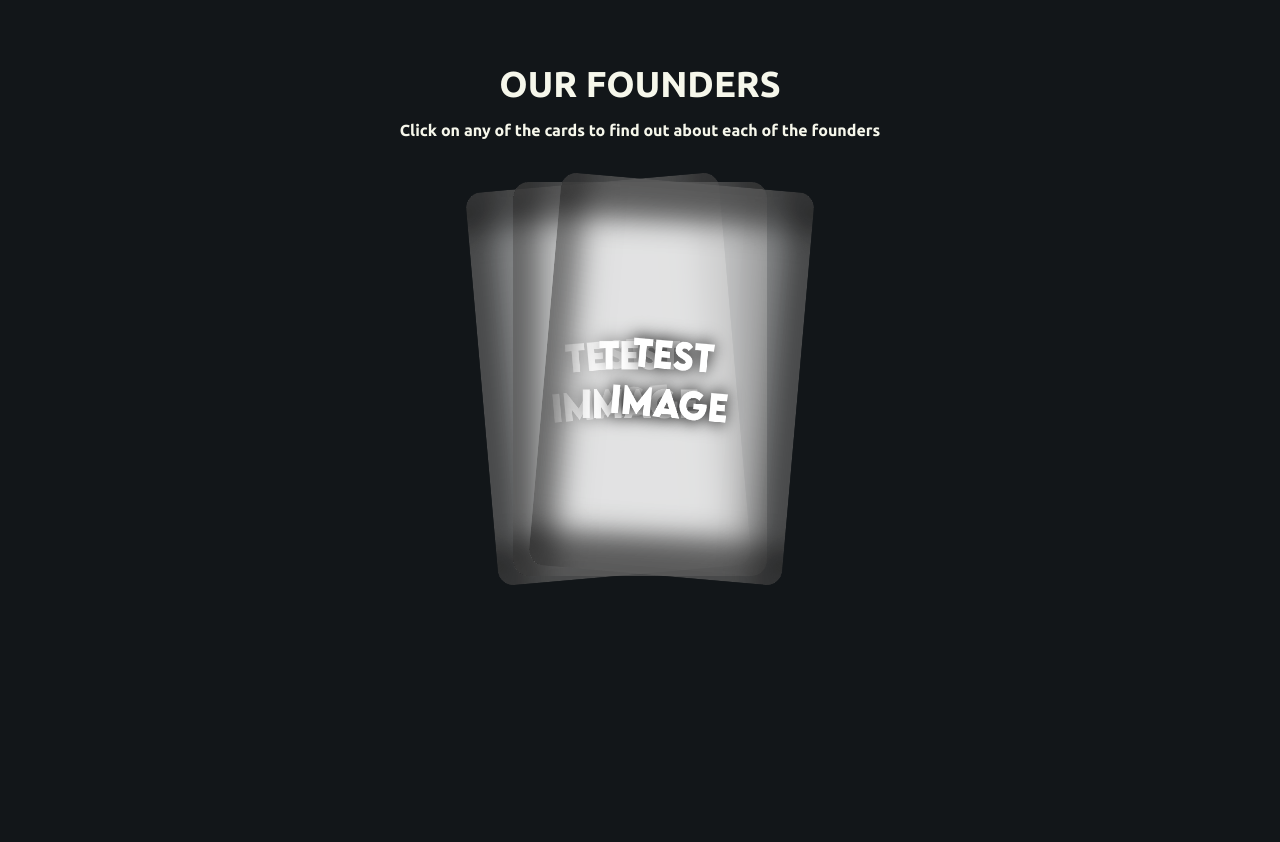
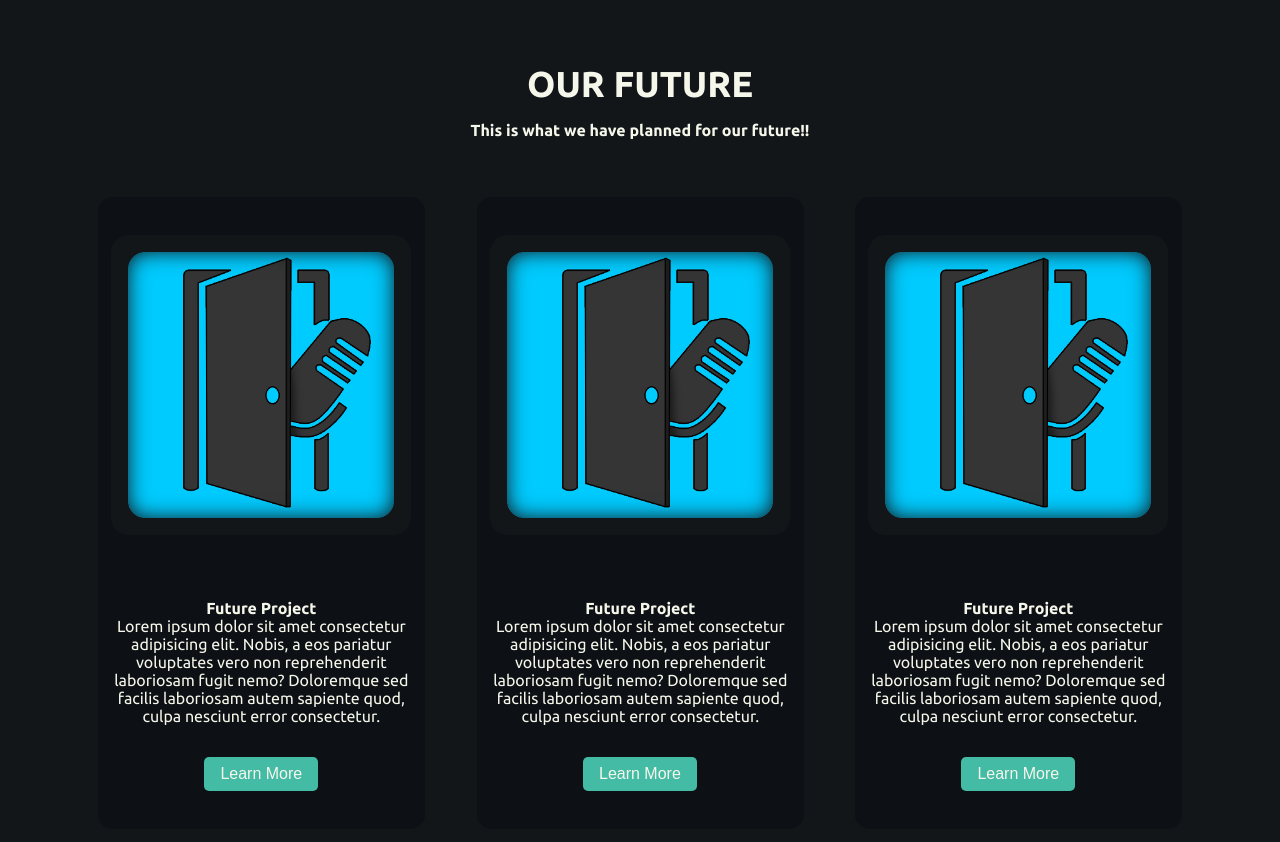
Before and after one commit to PropClosetStudio/propclosetstudio.github.io, a plain HTML site: page index.html in a window 1280 px wide. Shown: the part 1440-2282 px from the top of the page. Before the commit the page ends 2139 px from the top, so only its background shows below. Drawn offline with nearby package versions, Linux system fonts and the light colour scheme.

Commit message:
Future Projects 2

```diff
--- a/index.html
+++ b/index.html
@@ -29,7 +29,7 @@
         <ul class="nav-links">
             <li class="link"><a href="#">Home</a></li>
             <li class="link"><a href="#projects" onclick="scrollToSection('projects')">Projects</a></li>
-            <li class="link"><a href="#">Future</a></li>
+            <li class="link"><a href="#future">Future</a></li>
             <li class="link"><a href="#founders" onclick="scrollToSection('founders')">Founders</a></li>
             <li class="link"><a href="#">About</a></li>
         </ul>
@@ -82,9 +82,36 @@
         </div>
     </section>
 
+    <section class="container" id="future">
+        <h2 class="header">OUR FUTURE</h2>
+        <p class="future-text">This is what we have planned for our future!!</p>
+        <div class="future-container">
+            <div class="future-card" data-tilt>
+                <img src="images/PCP.png" alt="future project image">
+                <h4>Future Project</h4>
+                <p>Lorem ipsum dolor sit amet consectetur adipisicing elit. Nobis, a eos pariatur voluptates vero non reprehenderit laboriosam fugit nemo? Doloremque sed facilis laboriosam autem sapiente quod, culpa nesciunt error consectetur.</p>
+                <button class="btn">Learn More</button>
+            </div>
+
+            <div class="future-card" data-tilt>
+                <img src="images/PCP.png" alt="future project image">
+                <h4>Future Project</h4>
+                <p>Lorem ipsum dolor sit amet consectetur adipisicing elit. Nobis, a eos pariatur voluptates vero non reprehenderit laboriosam fugit nemo? Doloremque sed facilis laboriosam autem sapiente quod, culpa nesciunt error consectetur.</p>
+                <button class="btn" data-tilt>Learn More</button>
+            </div>
+
+            <div class="future-card" data-tilt>
+                <img src="images/PCP.png" alt="future project image">
+                <h4>Future Project</h4>
+                <p>Lorem ipsum dolor sit amet consectetur adipisicing elit. Nobis, a eos pariatur voluptates vero non reprehenderit laboriosam fugit nemo? Doloremque sed facilis laboriosam autem sapiente quod, culpa nesciunt error consectetur.</p>
+                <button class="btn">Learn More</button>
+            </div>
+        </div>
+    </section>
+
     <section class="container" id="founders">
         <h2 class="header" id="display-founder-name">OUR FOUNDERS</h2>
-        <p>Click on any of the cards to find out about each of the founders</p>
+        <p>Click on any of the cards to find out about each of the founders.</p>
 
        <div class="founders">
 
--- a/style.css
+++ b/style.css
@@ -3,6 +3,7 @@
     --ivory: #f6f7ebff;
     --cinnabar: #e94f37ff;
     --onyx: #121619ff;
+    --darker-onyx: #0d1014ff;
     --steel-blue: #3f88c5ff;
     --keppel: #44bba4ff;
 }
@@ -203,7 +204,8 @@ section .header {
     content: '';
     width: 100%;
     height: 100%;
-    background: var(--onyx);
+    background: var(--darker-onyx);
+    border-radius: 12px;
     transition: all 0.3s ease;
     z-index: -1;
 }
@@ -315,9 +317,6 @@ section .header {
 }
 
 
-
-
-
 @keyframes hueChange {
     50% {
         filter: hue-rotate(350deg);
@@ -335,3 +334,116 @@ section .header {
         transform: translateY(100%)
     }
 }
+
+
+.future-text {
+    text-align: center;
+    color: var(--ivory);
+    font-size: 1rem;
+    font-weight: 600;
+    margin-bottom: 1rem;
+}
+
+.future-container {
+    max-width: 1200px;
+    padding: 2rem 1rem;
+    display: grid;
+    gap: 2rem;
+    grid-template-columns: repeat(auto-fit, minmax(300px, 1fr));
+    justify-content: center;
+    align-items: center;
+}
+
+.future-card {
+    display: flex;
+    flex-direction: column;
+    place-items: center;
+    align-items: center;
+    justify-content: center;
+    text-align: center;
+    position: relative;
+
+    max-width: 400px;
+    max-height: 800px;
+
+    padding: 1rem;
+    border-radius: 15px;
+    cursor: pointer;
+
+    border: 10px ;
+    overflow: hidden;
+}
+
+.future-card:hover {
+    filter: drop-shadow(0 0 10px black);
+}
+
+.future-card::before{
+    position: absolute;
+    content: '';
+    width: 50%;
+    height: 180%;
+    background: var(--keppel);
+    transform:rotate(45deg);
+    z-index: -2;
+}
+
+.future-card:hover::before{
+    transition: all 0.3s ease;
+    opacity: 1;
+    animation: hueRotateChange 1.5s linear infinite;
+}
+
+.future-card:not(:hover)::before{
+    transition: all 0.3s ease;
+    opacity: 0;
+
+}
+
+.future-card::after{
+    position: absolute;
+    content: '';
+    inset: 10px;
+    background: var(--darker-onyx);
+    z-index: -1;
+    border-radius: 15px;
+}
+
+.future-card img {
+    max-width: 300px;
+    max-height: 300px;
+    border-radius: 15px;
+    margin: 2rem;
+
+}
+
+.future-card h4{
+    color: var(--ivory);
+    margin-top: 2rem;
+}
+
+.future-card p {
+    color: var(--ivory);
+}
+
+.future-card .btn:hover {
+    filter: drop-shadow(0 0 10px black);
+}
+
+.future-card .btn {
+    margin: 2rem 0 2rem 0;
+
+}
+
+@keyframes hueRotateChange{
+    from{
+        filter: hue-rotate(0deg);
+
+        transform: rotate(45deg);
+    }
+
+    to{
+        filter: hue-rotate(360deg);
+        transform: rotate(405deg);
+    }
+}
```
